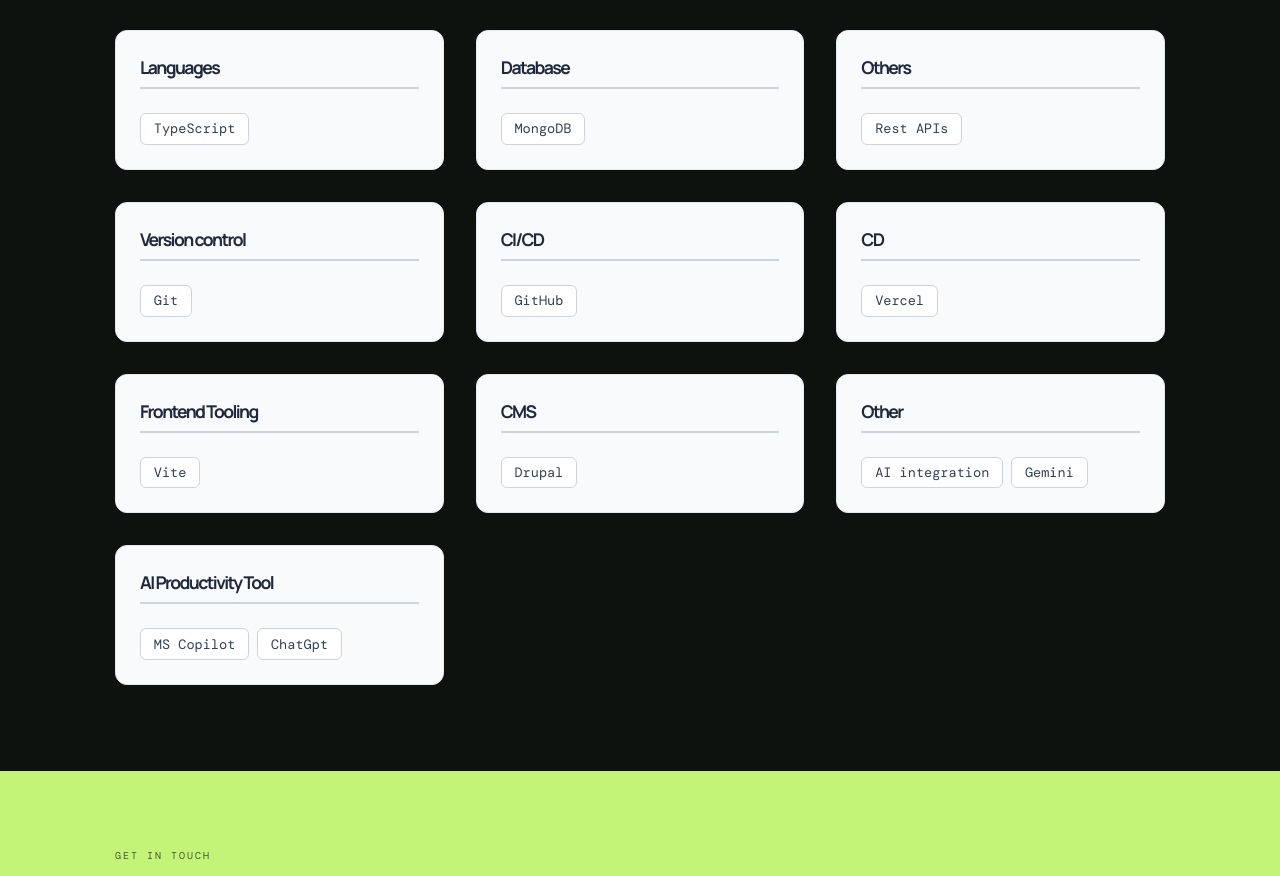
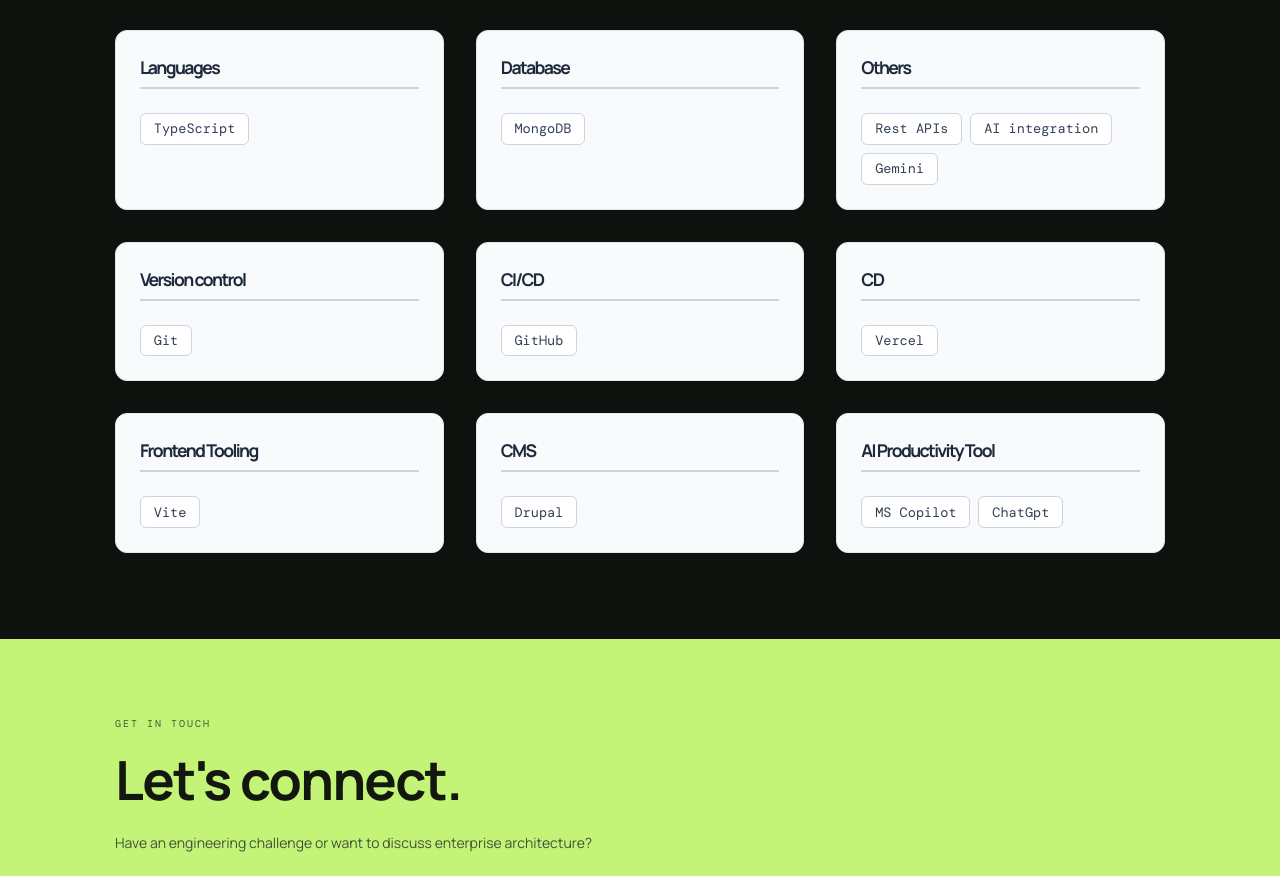
Before and after one commit to dev-priti/my_portfolio, a React (Vite) app: page / in a window 1280 px wide. Shown: the part 2901-3777 px from the top of the page. Built offline with nearby package versions, Linux system fonts and the light colour scheme.

Commit message:
Fixed category

```diff
--- a/src/portfolioConfig.ts
+++ b/src/portfolioConfig.ts
@@ -22,10 +22,10 @@
     { name: "CSS", category: "Frontend" },
     { name: "SASS", category: "Frontend" },
     { name: "Drupal", category: "CMS" },
-    { name: "AI integration", category: "" },
+    { name: "AI integration", category: "Others" },
     { name: "MS Copilot", category: "AI Productivity Tool" },
     { name: "ChatGpt", category: "AI Productivity Tool" },
-    { name: "Gemini", category: "" },
+    { name: "Gemini", category: "Others" },
   ],
   projects: [
     {
```
